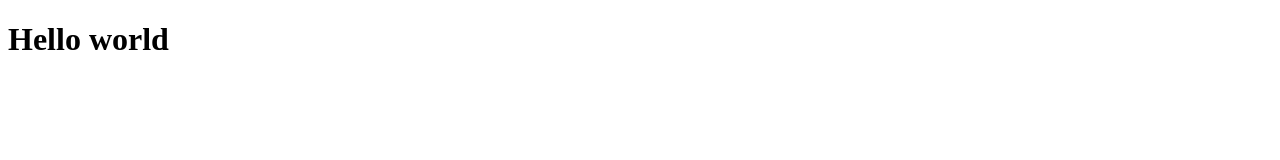
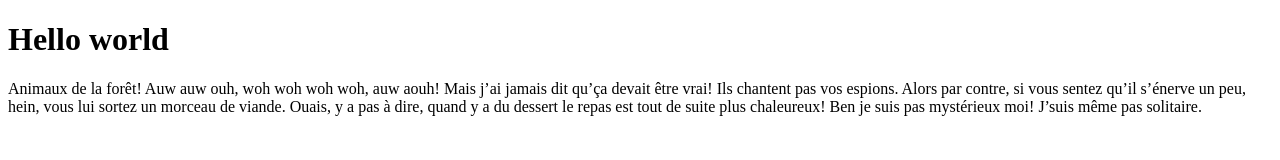
Before and after one commit to clarade/Cours-presentation-Github-desktop, a plain HTML site: page index.html in a window 1280 px wide. Drawn offline with Linux system fonts and the light colour scheme.

Commit message:
Added modifications
Added paragraph in index.html + created script.js file

```diff
--- a/index.html
+++ b/index.html
@@ -7,5 +7,13 @@
 	</head>
 	<body>
 		<h1>Hello world</h1>
+		<p>
+			Animaux de la forêt! Auw auw ouh, woh woh woh woh, auw aouh! Mais j’ai
+			jamais dit qu’ça devait être vrai! Ils chantent pas vos espions. Alors par
+			contre, si vous sentez qu’il s’énerve un peu, hein, vous lui sortez un
+			morceau de viande. Ouais, y a pas à dire, quand y a du dessert le repas
+			est tout de suite plus chaleureux! Ben je suis pas mystérieux moi! J’suis
+			même pas solitaire.
+		</p>
 	</body>
 </html>
```
Also changed, not shown: script.js (added).
